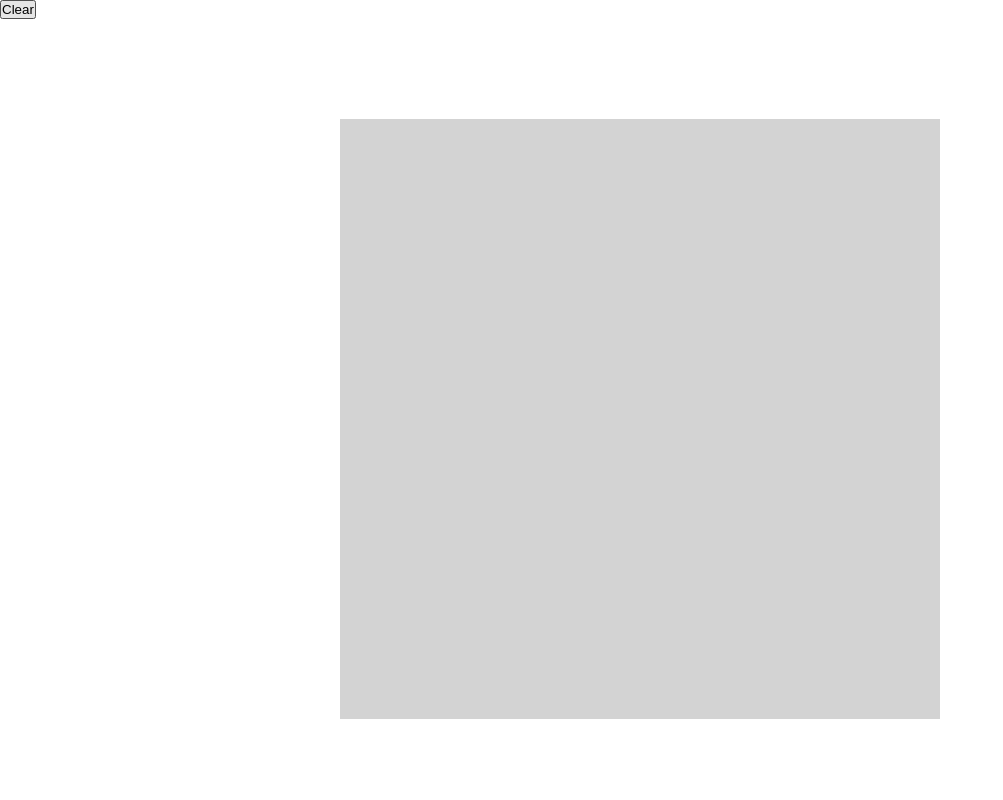
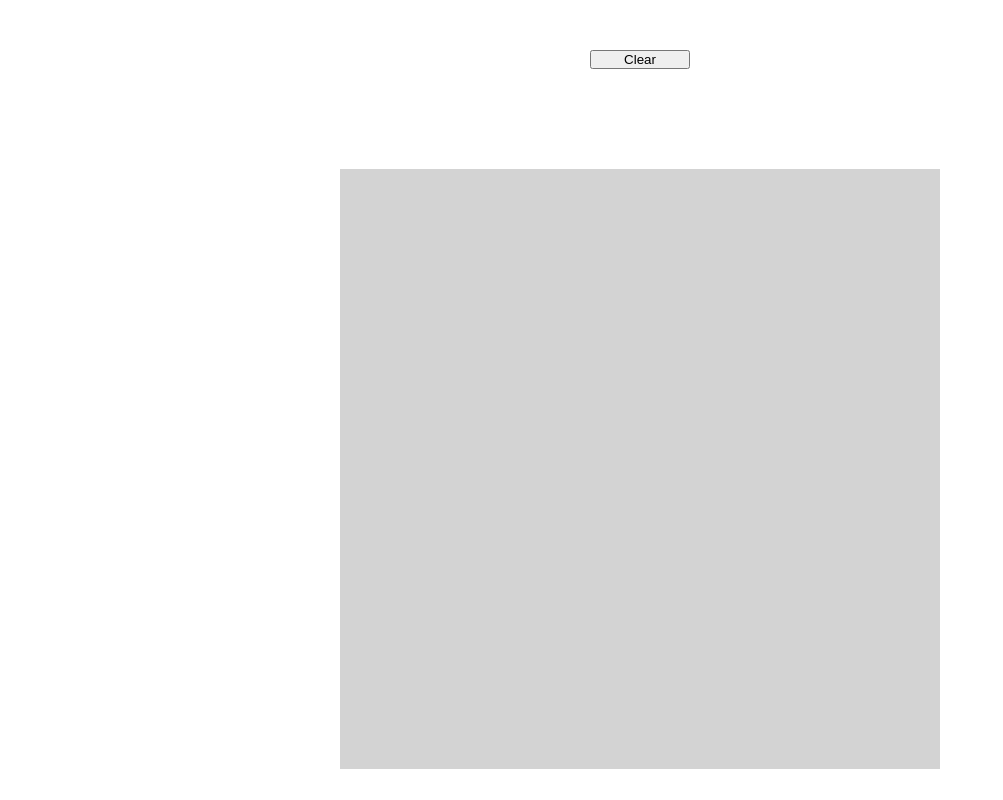
Before and after one commit to joshn28/Etch-a-Sketch, a plain HTML site: page index.html in a window 1280 px wide. Shown: the whole page, without its empty margins (0-1003 px from the left). Drawn offline with Linux system fonts and the light colour scheme.

Commit message:
Center clear button

```diff
--- a/styles/index.css
+++ b/styles/index.css
@@ -1,6 +1,12 @@
 * {
     margin: 0;
     padding: 0;
+}
+
+button {
+    display: block;
+    margin: 50px auto 0;
+    width: 100px;
 }
 
 /*---------- Grid ----------*/
```
